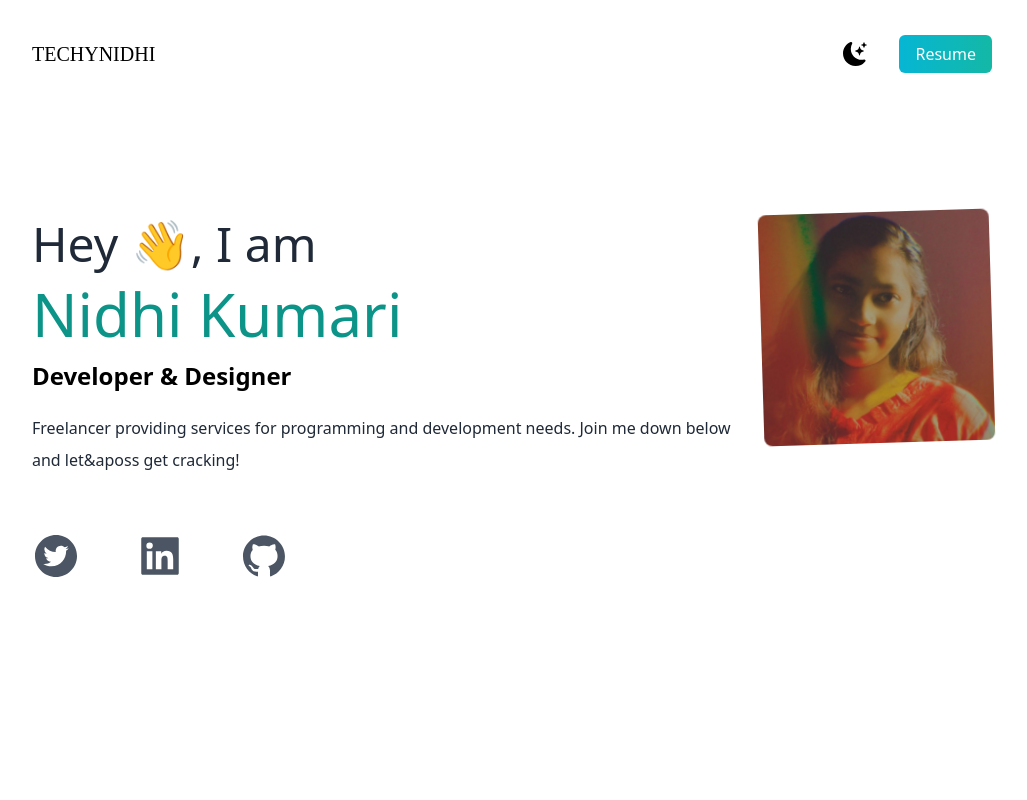
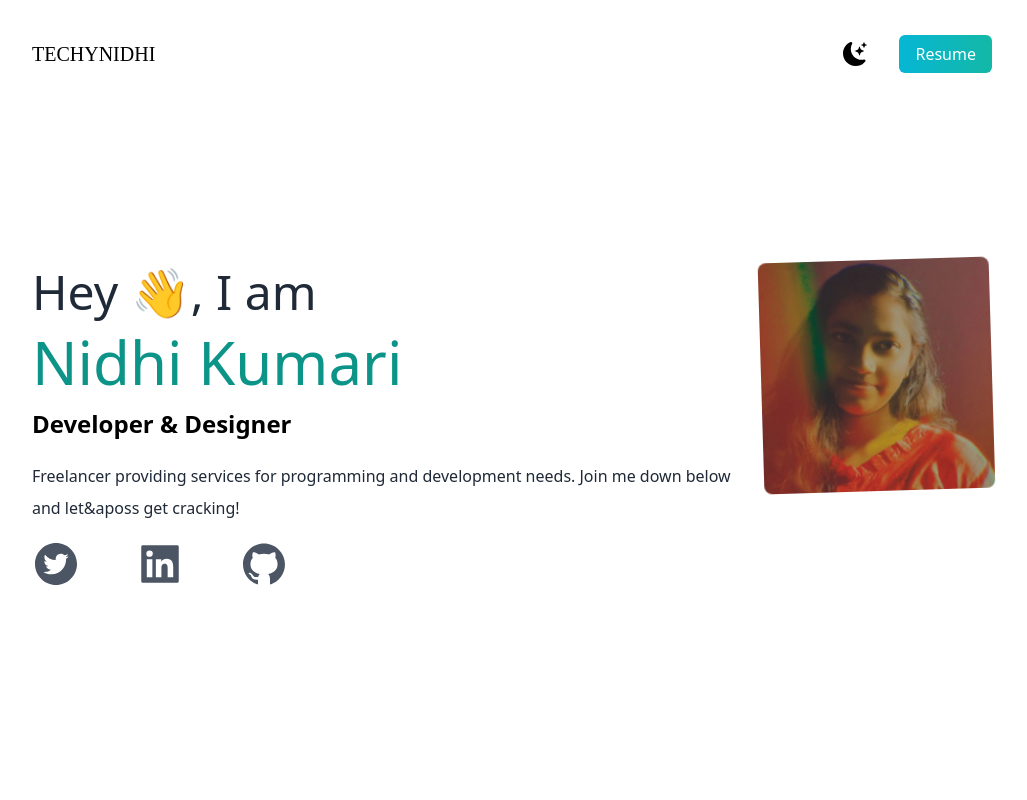
Before and after one commit to nidhi333-9/portfolio-react, a React (Vite) app: page / in a window 1280 px wide. Shown: the top 800 px of the page, without its empty margins (128-1155 px from the left). Built offline with nearby package versions, Linux system fonts and the light colour scheme.

Commit message:
modified some aligments of the hero section

```diff
--- a/src/App.jsx
+++ b/src/App.jsx
@@ -28,9 +28,9 @@ function App() {
               </li>
             </ul>
           </nav>
-          <div className='sm:flex mt-8 md:mt-16'>
+          <div className='sm:flex mt-8  md:mt-28'>
             <div className='text-center  sm:text-left'>
-              <div className='py-10 '>
+              <div className='pt-10 '>
                 <h2 className='text-3xl md:text-5xl py-2 text-gray-800 dark:text-gray-300 font-medium'>Hey 👋, I am</h2>
                 <h2 className='text-4xl md:text-6xl py-2 text-teal-600 font-medium'>Nidhi Kumari</h2>
                 <h3 className='text-2xl py-2 font-semibold dark:text-gray-100'>Developer & Designer</h3>
@@ -58,7 +58,7 @@ function App() {
         </section>
 
         <section>
-          <div className='mt-10'>
+          <div className=''>
             <h3 className='text-3xl py-1 font-semibold dark:text-gray-100'>My Projects</h3>
             <div className="projects">
               <Projects />
```
